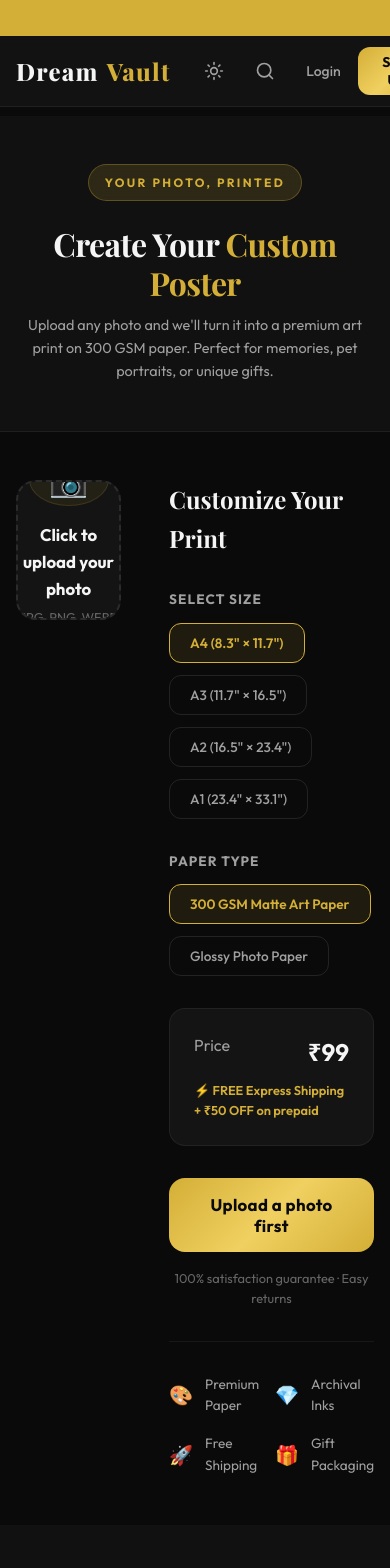
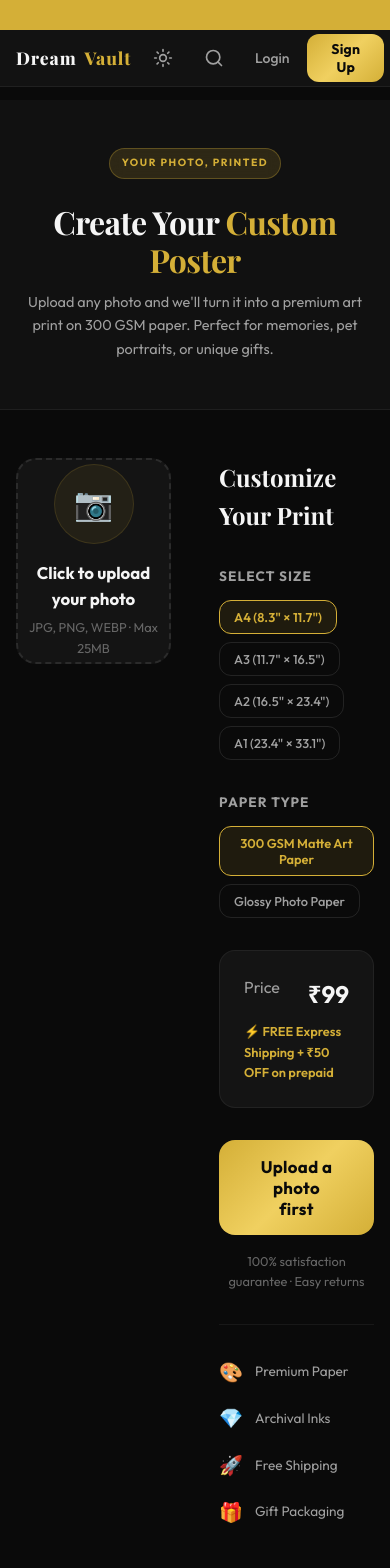
Before and after one commit to dreamvault01-cell/dreamvault, a Next.js app: page /custom in a window 390 px wide. Shown: the top 1568 px of the page. Built offline with nearby package versions, Linux system fonts and the light colour scheme; no server answers; a web font is replaced by a local one.

Commit message:
Add comprehensive responsive design for tablet and mobile screens

```diff
--- a/src/app/globals.css
+++ b/src/app/globals.css
@@ -1955,3 +1955,414 @@ ul, ol {
   background: rgba(212, 175, 55, 0.3);
   color: var(--text-primary);
 }
+
+/* =================================================================
+   RESPONSIVE DESIGN — Tablet (max-width: 1024px)
+   ================================================================= */
+@media (max-width: 1024px) {
+  .hero-content {
+    max-width: 540px;
+    padding-top: 50px;
+  }
+
+  .hero-stats {
+    gap: var(--gap-xl);
+  }
+
+  .pdp-gallery {
+    position: relative;
+    top: auto;
+  }
+
+  .pdp-features {
+    grid-template-columns: 1fr 1fr;
+  }
+
+  .testimonial-grid {
+    grid-template-columns: repeat(auto-fill, minmax(280px, 1fr));
+  }
+}
+
+/* =================================================================
+   RESPONSIVE DESIGN — Small Tablet / Large Phone (max-width: 768px)
+   ================================================================= */
+@media (max-width: 768px) {
+  /* Body */
+  body {
+    padding-top: 96px;
+  }
+
+  /* Navbar */
+  .navbar-inner {
+    height: 60px;
+  }
+
+  .navbar-logo {
+    font-size: 1.25rem;
+  }
+
+  .navbar-actions .btn-icon {
+    width: 36px;
+    height: 36px;
+  }
+
+  /* Hero */
+  .hero {
+    min-height: 80vh;
+    padding-top: 96px;
+    align-items: flex-start;
+  }
+
+  .hero-content {
+    max-width: 100%;
+    padding-top: 30px;
+  }
+
+  .hero-title {
+    font-size: clamp(2rem, 8vw, 3rem);
+  }
+
+  .hero-desc {
+    font-size: 0.95rem;
+    max-width: 100%;
+  }
+
+  .hero-buttons {
+    flex-direction: column;
+    gap: var(--gap-sm);
+  }
+
+  .hero-buttons .btn {
+    width: 100%;
+    text-align: center;
+    justify-content: center;
+  }
+
+  .hero-stats {
+    gap: var(--gap-lg);
+  }
+
+  .hero-stat-value {
+    font-size: 1.4rem;
+  }
+
+  .hero-stat-label {
+    font-size: 0.7rem;
+  }
+
+  /* Sections */
+  .section-header {
+    flex-direction: column;
+    align-items: flex-start;
+    gap: var(--gap-sm);
+  }
+
+  /* Category Grid */
+  .category-grid {
+    grid-template-columns: repeat(3, 1fr);
+    gap: var(--gap-sm);
+  }
+
+  .category-card {
+    aspect-ratio: 1 / 1;
+  }
+
+  /* Product Grid */
+  .product-grid {
+    grid-template-columns: repeat(2, 1fr);
+    gap: var(--gap-md);
+  }
+
+  /* Features Bar */
+  .features-grid {
+    grid-template-columns: repeat(2, 1fr);
+    gap: var(--gap-md);
+  }
+
+  /* Testimonials */
+  .testimonial-grid {
+    grid-template-columns: 1fr;
+  }
+
+  /* CTA Banner */
+  .cta-banner {
+    padding: clamp(1.5rem, 4vw, 2.5rem);
+  }
+
+  .cta-banner h2 {
+    font-size: clamp(1.25rem, 5vw, 1.75rem);
+  }
+
+  /* Product Detail */
+  .pdp-container {
+    grid-template-columns: 1fr;
+    gap: var(--gap-lg);
+  }
+
+  .pdp-gallery {
+    position: relative;
+    top: auto;
+  }
+
+  .pdp-add-row {
+    flex-direction: column;
+  }
+
+  .pdp-add-row .btn {
+    width: 100%;
+    justify-content: center;
+  }
+
+  .pdp-features {
+    grid-template-columns: 1fr;
+  }
+
+  /* Delivery Tracker */
+  .delivery-route {
+    gap: var(--gap-sm);
+  }
+
+  .delivery-end .emoji {
+    font-size: 1.2rem;
+  }
+
+  .delivery-end .label {
+    font-size: 0.6rem;
+  }
+
+  /* Footer */
+  .footer-grid {
+    grid-template-columns: 1fr 1fr;
+    gap: var(--gap-xl);
+  }
+
+  .footer-brand {
+    max-width: 100%;
+    grid-column: 1 / -1;
+  }
+
+  .footer-bottom {
+    flex-direction: column;
+    text-align: center;
+  }
+}
+
+/* =================================================================
+   RESPONSIVE DESIGN — Mobile (max-width: 480px)
+   ================================================================= */
+@media (max-width: 480px) {
+  /* Body */
+  body {
+    padding-top: 90px;
+  }
+
+  /* Announcement Bar */
+  .announcement-bar {
+    font-size: 0.7rem;
+    padding: 6px 12px;
+    height: 30px;
+  }
+
+  /* Navbar */
+  .navbar {
+    top: 30px;
+  }
+
+  .navbar-inner {
+    height: 56px;
+    gap: var(--gap-sm);
+  }
+
+  .navbar-logo {
+    font-size: 1.1rem;
+  }
+
+  .navbar-nav.mobile-open {
+    top: 86px;
+  }
+
+  /* Hero */
+  .hero {
+    min-height: 75vh;
+    padding-top: 90px;
+  }
+
+  .hero-content {
+    padding-top: 20px;
+  }
+
+  .hero-tag {
+    font-size: 0.65rem;
+    padding: 6px 12px;
+    letter-spacing: 0.15em;
+  }
+
+  .hero-title {
+    font-size: clamp(1.75rem, 9vw, 2.5rem);
+  }
+
+  .hero-desc {
+    font-size: 0.9rem;
+    line-height: 1.6;
+  }
+
+  .hero-stats {
+    flex-wrap: wrap;
+    gap: var(--gap-md);
+  }
+
+  .hero-stat-value {
+    font-size: 1.2rem;
+  }
+
+  /* Sections */
+  .section-title {
+    font-size: clamp(1.4rem, 6vw, 2rem);
+  }
+
+  /* Category Grid */
+  .category-grid {
+    grid-template-columns: repeat(2, 1fr);
+    gap: var(--gap-sm);
+  }
+
+  .category-card-name {
+    font-size: 0.8rem;
+  }
+
+  /* Product Grid */
+  .product-grid {
+    grid-template-columns: repeat(2, 1fr);
+    gap: var(--gap-sm);
+  }
+
+  .product-card-info {
+    padding: 10px;
+  }
+
+  .product-card-name {
+    font-size: 0.85rem;
+  }
+
+  .product-card-price .current {
+    font-size: 1rem;
+  }
+
+  .product-card-price .original {
+    font-size: 0.75rem;
+  }
+
+  .product-card-category {
+    font-size: 0.6rem;
+  }
+
+  .product-card-rating {
+    font-size: 0.7rem;
+  }
+
+  /* Features Bar */
+  .features-grid {
+    grid-template-columns: 1fr;
+    gap: var(--gap-sm);
+  }
+
+  .feature-item {
+    padding: var(--gap-xs);
+  }
+
+  .feature-icon {
+    width: 40px;
+    height: 40px;
+  }
+
+  /* Testimonials */
+  .testimonial-card {
+    padding: var(--gap-lg);
+  }
+
+  .testimonial-text {
+    font-size: 0.85rem;
+  }
+
+  /* CTA Banner */
+  .cta-banner {
+    padding: 1.5rem;
+    text-align: center;
+  }
+
+  .cta-content {
+    max-width: 100%;
+  }
+
+  .cta-banner .btn {
+    width: 100%;
+    justify-content: center;
+  }
+
+  /* Product Detail */
+  .pdp-title {
+    font-size: clamp(1.4rem, 6vw, 2rem);
+  }
+
+  .pdp-price .current {
+    font-size: 1.6rem;
+  }
+
+  .pdp-price .original {
+    font-size: 1rem;
+  }
+
+  .pdp-sizes {
+    gap: var(--gap-xs);
+  }
+
+  .pdp-size-btn {
+    padding: 8px 14px;
+    font-size: 0.8rem;
+  }
+
+  .pdp-qty button {
+    width: 38px;
+    height: 42px;
+  }
+
+  .pdp-qty span {
+    width: 40px;
+    font-size: 0.9rem;
+  }
+
+  /* Footer */
+  .footer-grid {
+    grid-template-columns: 1fr;
+    gap: var(--gap-lg);
+  }
+
+  .footer-brand {
+    grid-column: auto;
+  }
+
+  .footer-social {
+    justify-content: flex-start;
+  }
+
+  .footer-bottom {
+    flex-direction: column;
+    gap: var(--gap-sm);
+    text-align: center;
+  }
+
+  .footer-payments {
+    justify-content: center;
+  }
+
+  /* Search Modal */
+  .search-modal-content {
+    width: 95%;
+    max-height: 80vh;
+  }
+
+  /* Cart Drawer */
+  .cart-drawer {
+    width: 100vw;
+  }
+}
```
